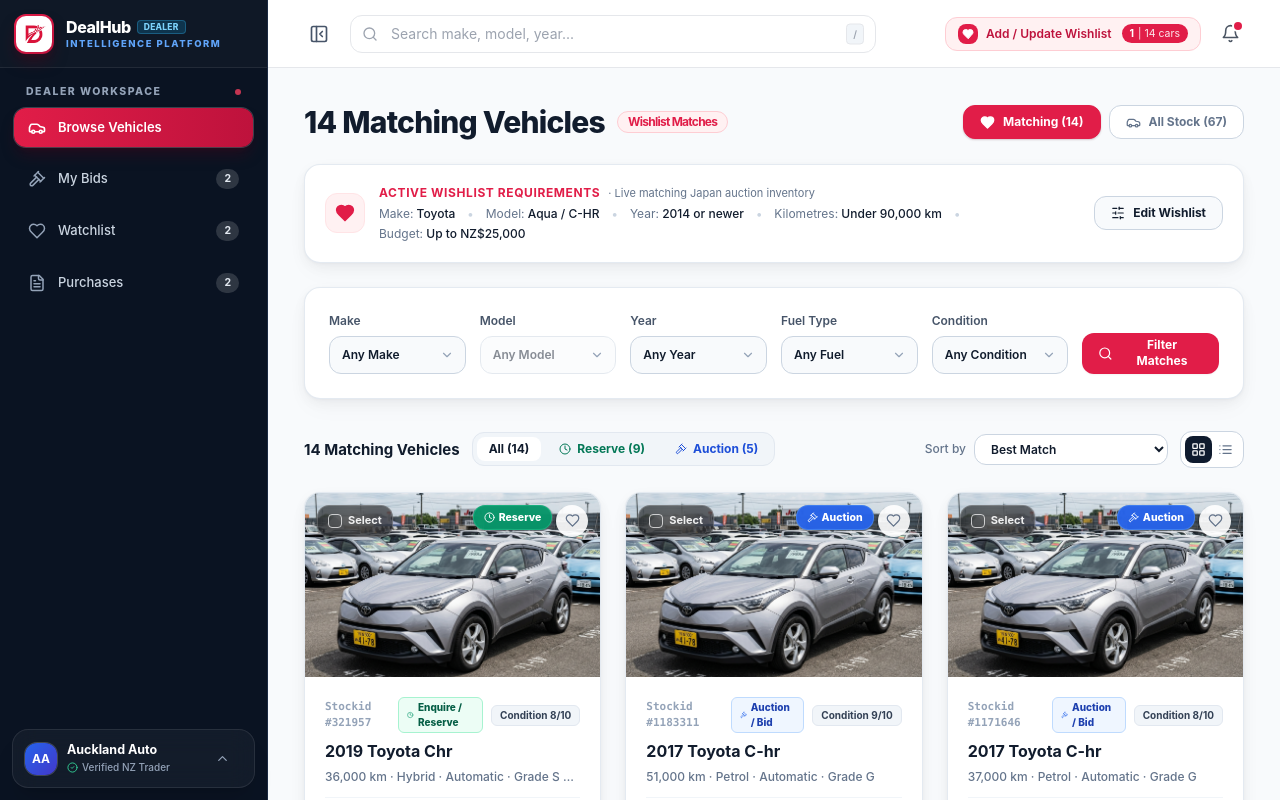
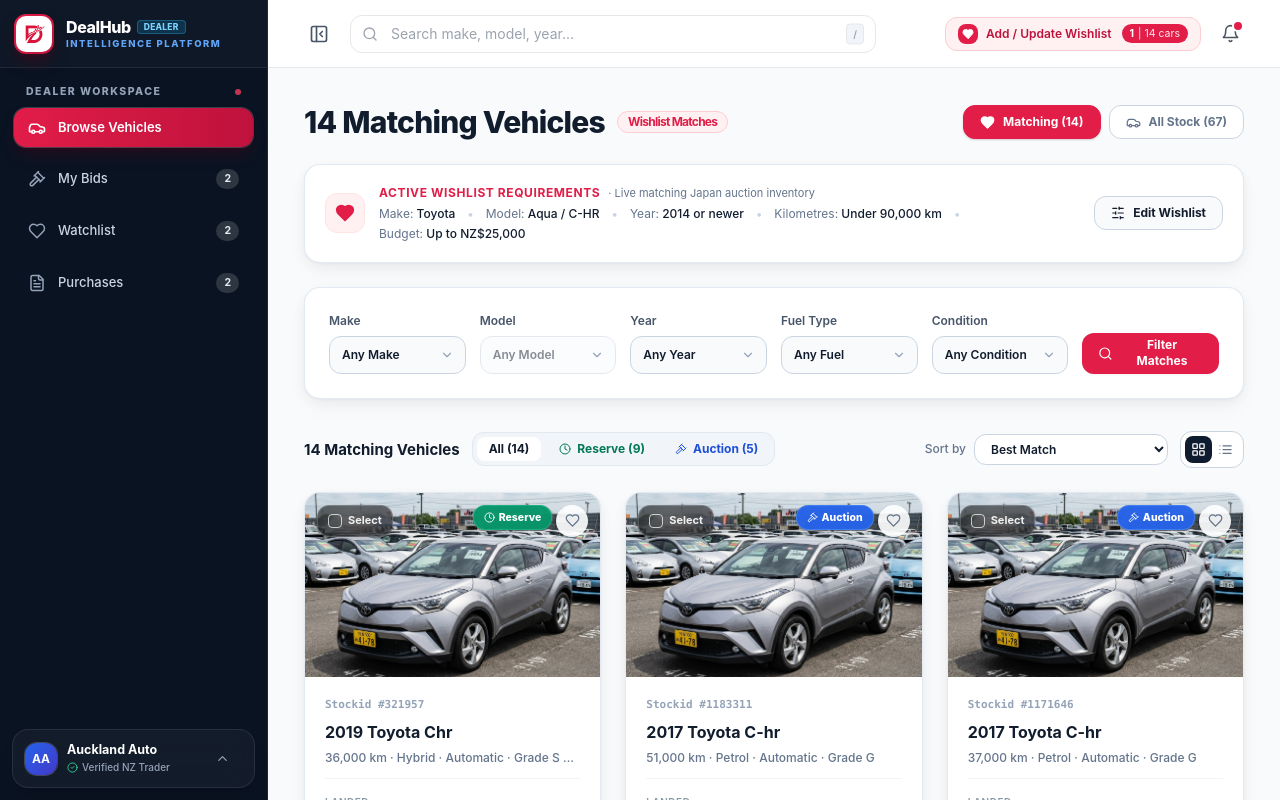
Before and after one commit to anilfolio/dealhub, a Next.js app: page /browse-vehicles in a window 1280 px wide. Built offline with nearby package versions, Linux system fonts and the light colour scheme.

Commit message:
feat(browse-vehicles): remove Enquire/Reserve and Condition pill badges from card inner body

```diff
--- a/src/app/browse-vehicles/page.tsx
+++ b/src/app/browse-vehicles/page.tsx
@@ -825,25 +825,8 @@
                 <div className="p-5 flex-1 flex flex-col justify-between">
                   <div>
                     <div className="flex items-center justify-between gap-2 mb-1.5">
-                      <div className="flex items-center gap-2">
-                        <span className="text-[11px] text-[#94A3B8] font-mono font-semibold">
-                          Stockid #{vehicle.stockId}
-                        </span>
-                        {/* Differentiated Card Type Badge */}
-                        {isReserve ? (
-                          <span className="inline-flex items-center gap-1 px-2 py-0.5 rounded-md text-[10px] font-extrabold bg-emerald-50 text-emerald-800 border border-emerald-200">
-                            <Clock size={10} className="text-emerald-600" />
-                            Enquire / Reserve
-                          </span>
-                        ) : (
-                          <span className="inline-flex items-center gap-1 px-2 py-0.5 rounded-md text-[10px] font-extrabold bg-blue-50 text-blue-800 border border-blue-200">
-                            <Gavel size={10} className="text-blue-600" />
-                            Auction / Bid
-                          </span>
-                        )}
-                      </div>
-                      <span className="inline-flex items-center px-2 py-0.5 rounded-md text-[10px] font-bold bg-slate-100 text-slate-700 border border-slate-200 shrink-0">
-                        Condition {getVehicleConditionScore(vehicle)}/10
+                      <span className="text-[11px] text-[#94A3B8] font-mono font-semibold">
+                        Stockid #{vehicle.stockId}
                       </span>
                     </div>
 
@@ -980,9 +963,6 @@
                     <div className="flex items-center gap-2 mt-1">
                       <span className="text-[11px] text-[#94A3B8] font-mono">
                         Stockid #{vehicle.stockId}
-                      </span>
-                      <span className="inline-flex items-center px-2 py-0.5 rounded-md text-[10px] font-bold bg-slate-100 text-slate-700 border border-slate-200">
-                        Condition {getVehicleConditionScore(vehicle)}/10
                       </span>
                     </div>
                   </div>
```
